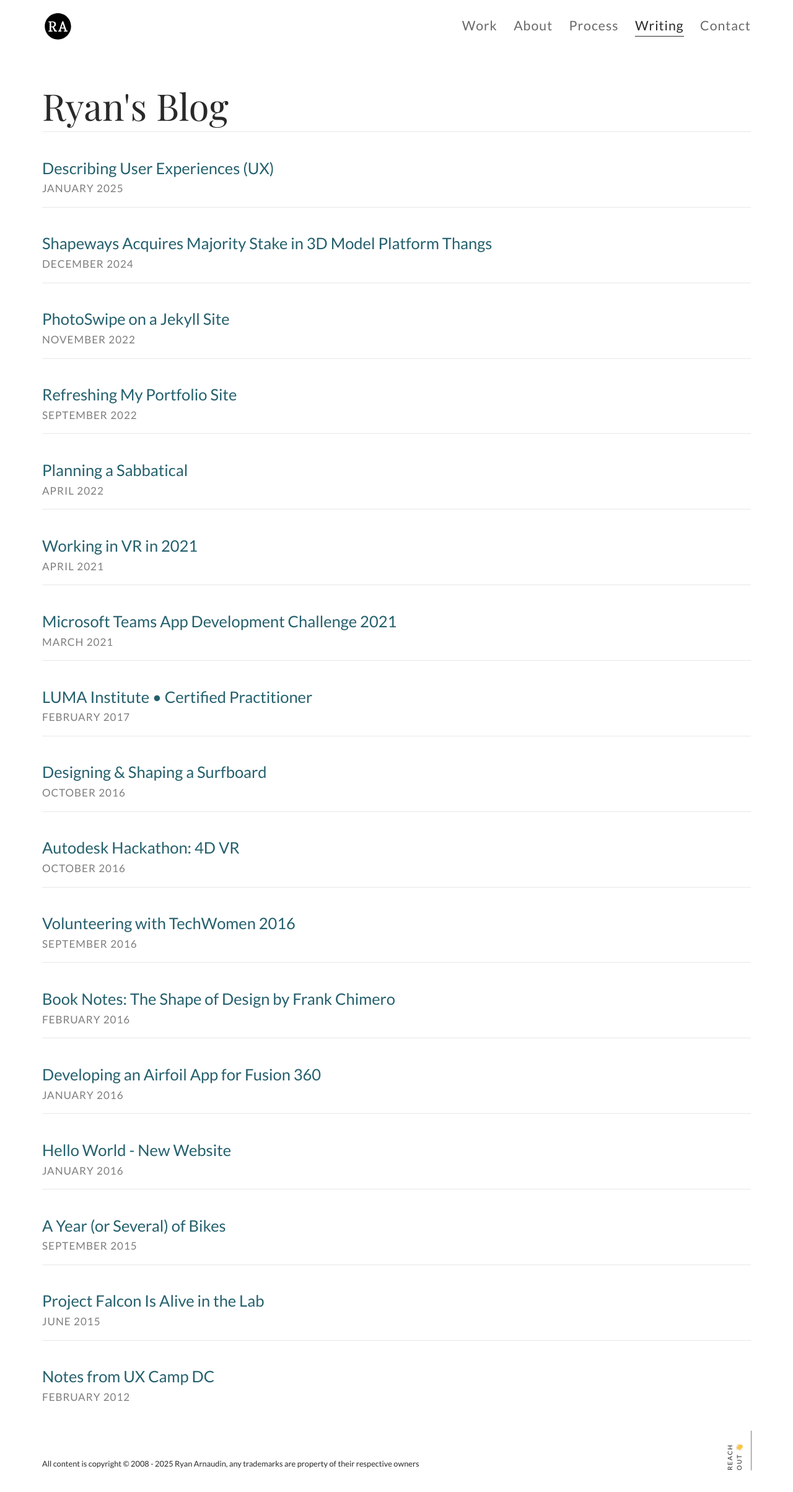
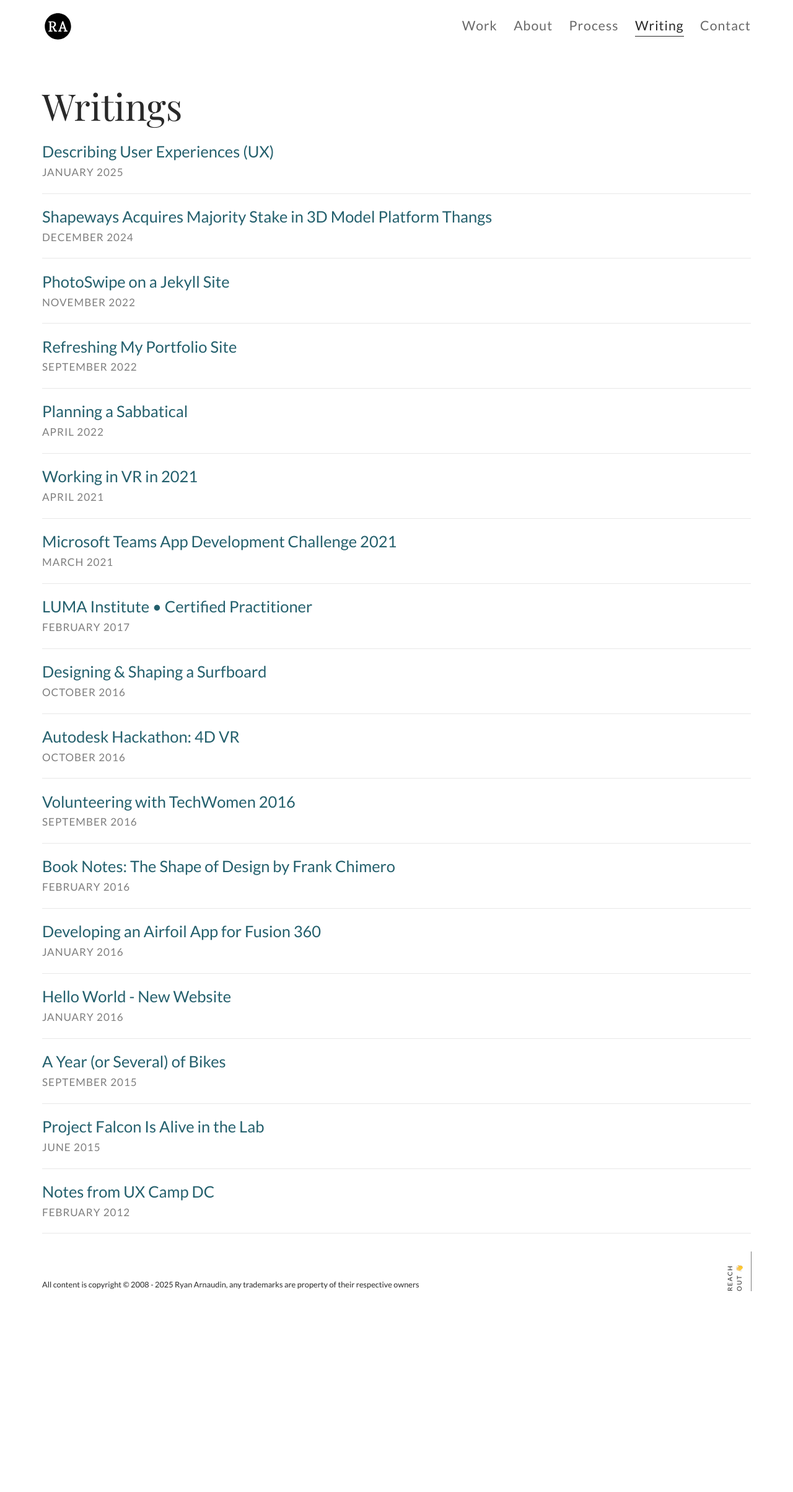
Before and after one commit to arnaudin/arnaudin.github.io, a Jekyll site: the page built from _pages/blog.html, in a window 1280 px wide. Shown: the whole page at 62% size. Built offline with Jekyll 4.4.1, drawn with Linux system fonts in a browser that asks for light colours; nearby versions of some CDN libraries; after the commit the page ends 2118 px from its top, so only the background shows below that.

Commit message:
Update blog list

```diff
--- a/_pages/blog.html
+++ b/_pages/blog.html
@@ -9,7 +9,7 @@
 <div class="post-intro">
     <div class="post-intro-title type-level-4">
         <p class="type-level-1">
-            Ryan's Blog
+            Writings
         </p>
         <!-- <p class="type-level-4">Thoughts on design, creativity, entrepreneurship, teamwork, productivity, and more.</p> -->
     </div>
--- a/_sass/site/layouts/_posts.scss
+++ b/_sass/site/layouts/_posts.scss
@@ -80,18 +80,17 @@
 }
 
 .post-listing {
-  border-top: 1px solid var(--color-line-subtle);
-  margin-top: .25rem;
-  padding-top: 1rem;
+  border-bottom: 1px solid var(--color-line-subtle);
 
   .post-listing-title {
+    margin-top: 1.25rem;
     margin-bottom: rem(4px);
 
     a { text-decoration: none; }
   }
 
   .post-listing-styles {
-      margin-bottom: rem(12px);
+      margin-bottom: 1.25rem;
       text-transform: uppercase;
       letter-spacing: var(--font-letter-spacing-subtle);
       font-size: var(--font-size-body-small);
```
